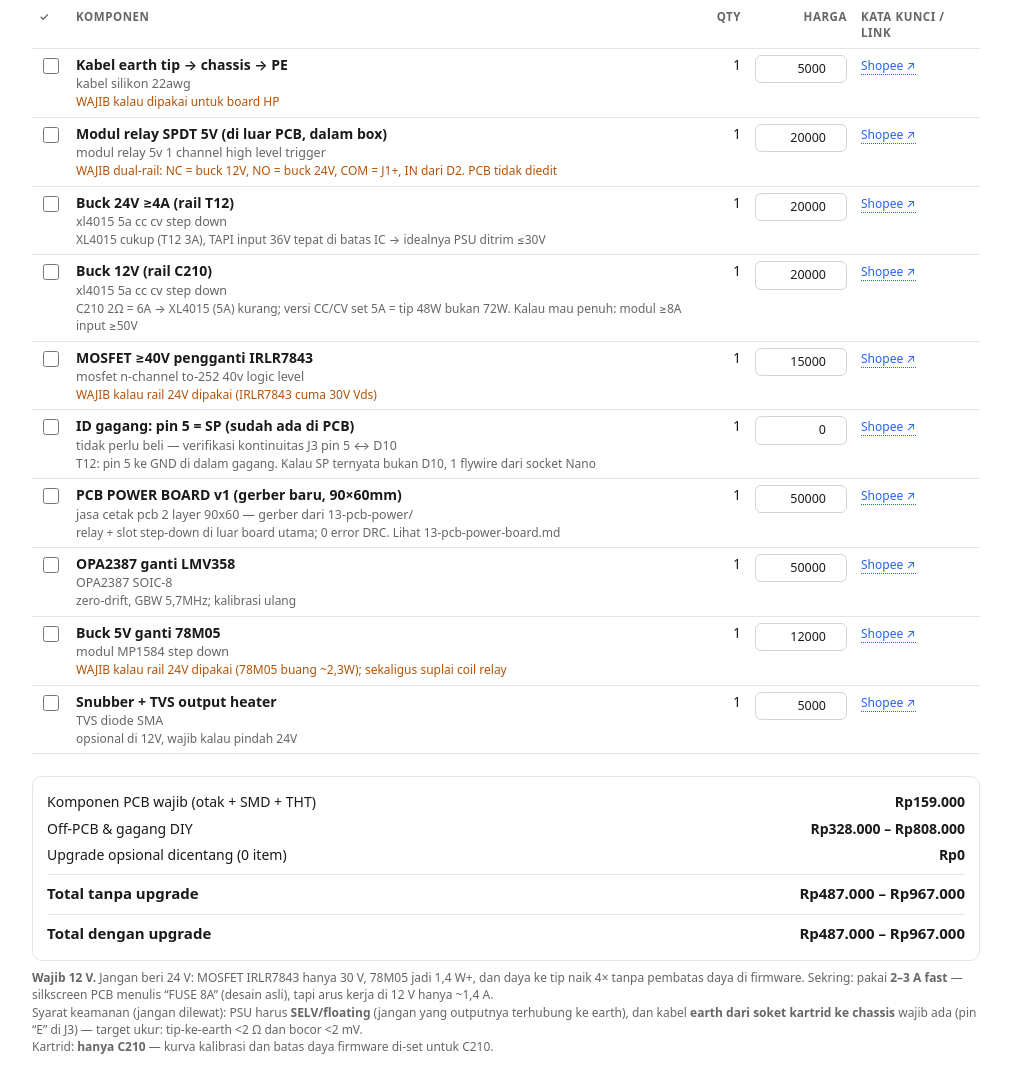
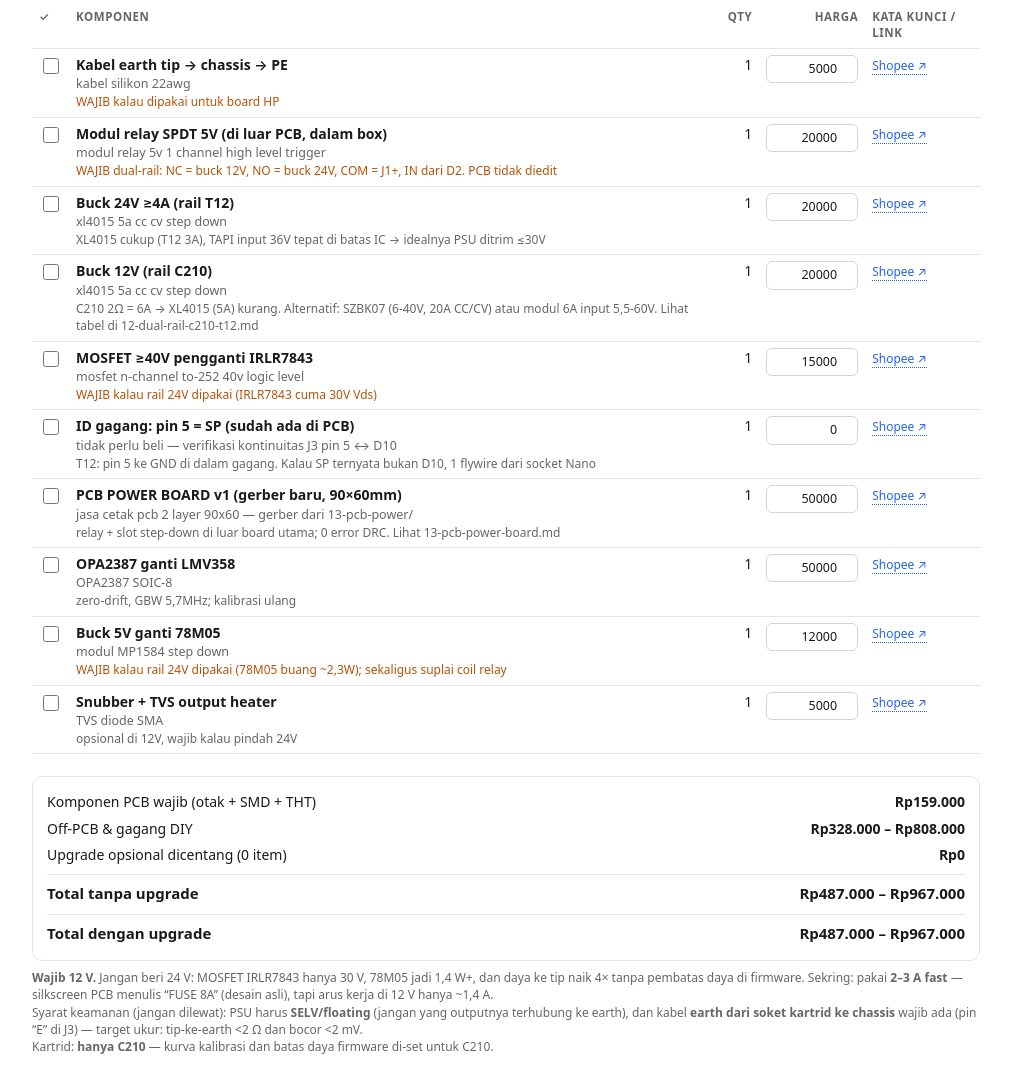
Before and after one commit to mift2609/c210-diy-station-bom, a plain HTML site: page index.html in a window 1280 px wide. Shown: the part 2380-3472 px from the top of the page, without its empty margins (134-1145 px from the left). Drawn offline with Linux system fonts and the light colour scheme.

Commit message:
Tambah tabel alternatif modul step-down selain XL4015 (SZBK07, 6A 60V, XL4016, konverter 12V fixed)

```diff
--- a/index.html
+++ b/index.html
@@ -116,7 +116,7 @@ const SECTIONS = [
     { name: "Kabel earth tip → chassis → PE", spec: "kabel silikon 22awg", qty: 1, price: 5000, note: "WAJIB kalau dipakai untuk board HP" },
     { name: "Modul relay SPDT 5V (di luar PCB, dalam box)", spec: "modul relay 5v 1 channel high level trigger", qty: 1, price: 20000, note: "WAJIB dual-rail: NC = buck 12V, NO = buck 24V, COM = J1+, IN dari D2. PCB tidak diedit" },
     { name: "Buck 24V ≥4A (rail T12)", spec: "xl4015 5a cc cv step down", qty: 1, price: 20000, note: "XL4015 cukup (T12 3A), TAPI input 36V tepat di batas IC → idealnya PSU ditrim ≤30V" },
-    { name: "Buck 12V (rail C210)", spec: "xl4015 5a cc cv step down", qty: 1, price: 20000, note: "C210 2Ω = 6A → XL4015 (5A) kurang; versi CC/CV set 5A = tip 48W bukan 72W. Kalau mau penuh: modul ≥8A input ≥50V" },
+    { name: "Buck 12V (rail C210)", spec: "xl4015 5a cc cv step down", qty: 1, price: 20000, note: "C210 2Ω = 6A → XL4015 (5A) kurang. Alternatif: SZBK07 (6-40V, 20A CC/CV) atau modul 6A input 5,5-60V. Lihat tabel di 12-dual-rail-c210-t12.md" },
     { name: "MOSFET ≥40V pengganti IRLR7843", spec: "mosfet n-channel to-252 40v logic level", qty: 1, price: 15000, note: "WAJIB kalau rail 24V dipakai (IRLR7843 cuma 30V Vds)" },
     { name: "ID gagang: pin 5 = SP (sudah ada di PCB)", spec: "tidak perlu beli — verifikasi kontinuitas J3 pin 5 ↔ D10", qty: 1, price: 0, note: "T12: pin 5 ke GND di dalam gagang. Kalau SP ternyata bukan D10, 1 flywire dari socket Nano" },
     { name: "PCB POWER BOARD v1 (gerber baru, 90×60mm)", spec: "jasa cetak pcb 2 layer 90x60 — gerber dari 13-pcb-power/", qty: 1, price: 50000, note: "relay + slot step-down di luar board utama; 0 error DRC. Lihat 13-pcb-power-board.md" },
```
Also changed, not shown: 1 other file.
